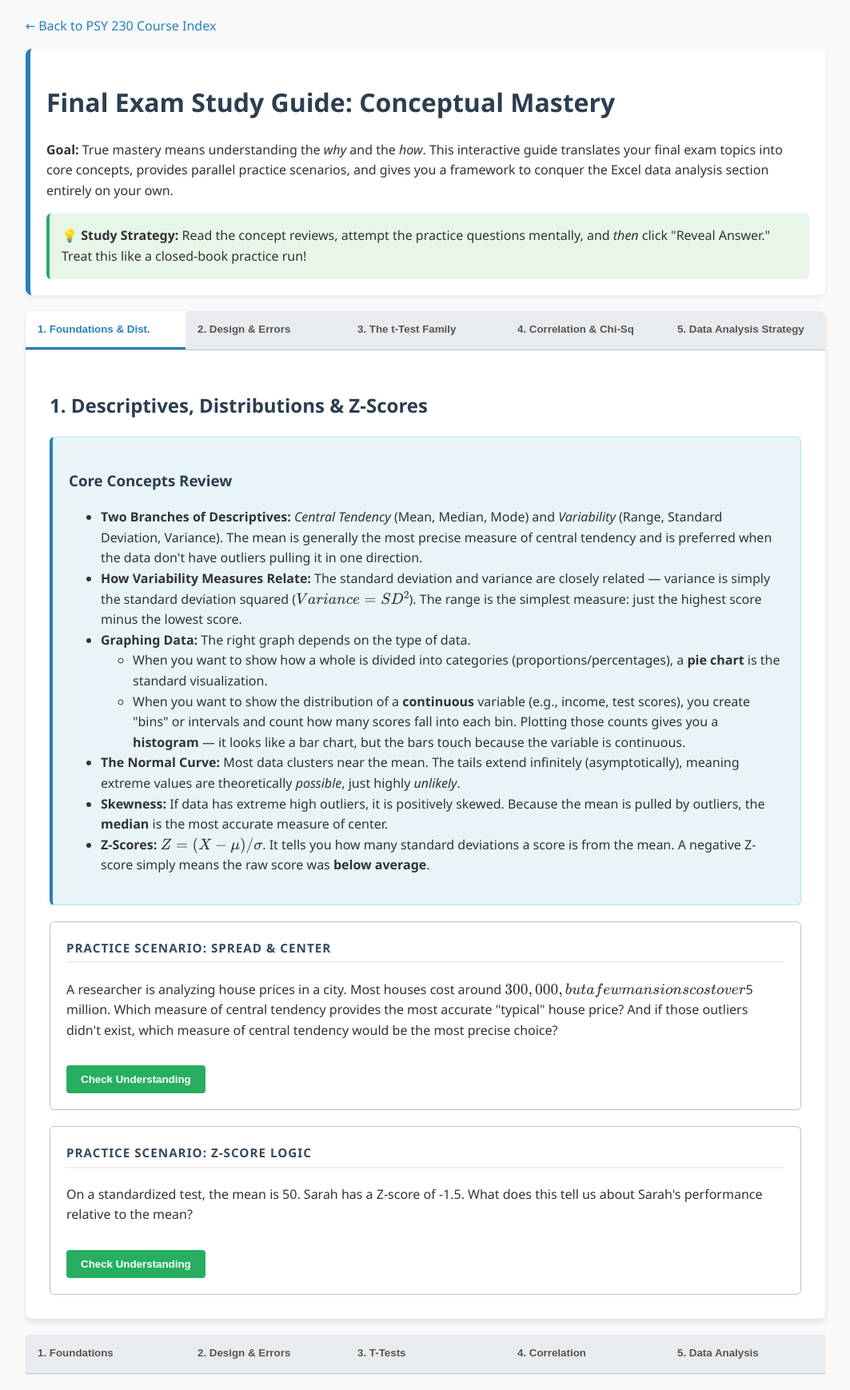
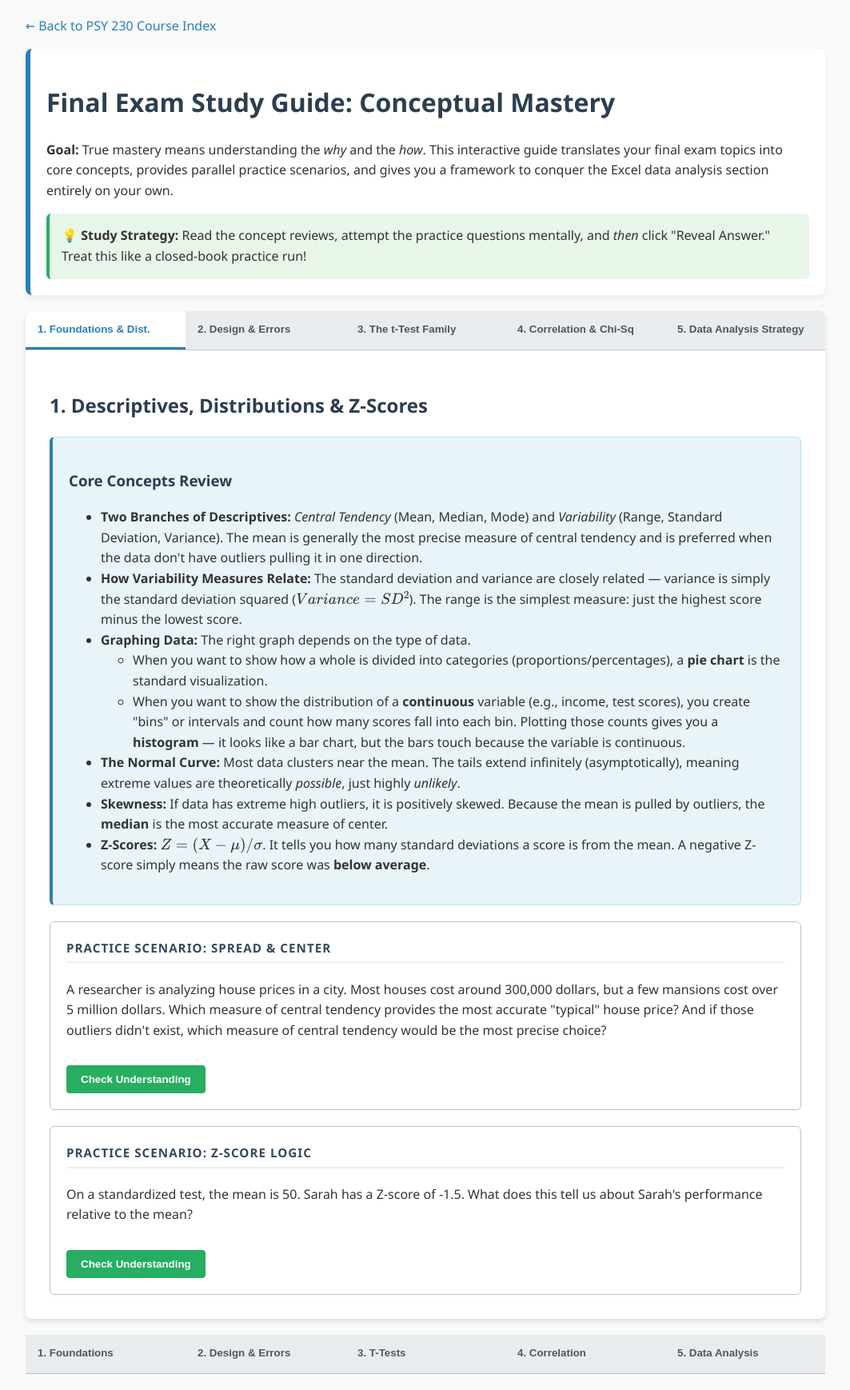
Before and after one commit to a-bonus/a-bonus.github.io, a Jekyll site: the page psy230/final-lecture.html, which Jekyll copies as it is, in a window 1280 px wide. Shown: the whole page at 80% size, without its empty margins (108-1171 px from the left). Built offline with Jekyll 4.4.1, drawn with Linux system fonts in a browser that asks for light colours.

Commit message:
Update practice scenario in final-lecture.html to replace HTML entities with plain text for dollar amounts, improving readability.

```diff
--- a/psy230/final-lecture.html
+++ b/psy230/final-lecture.html
@@ -212,7 +212,7 @@
 
                 <div class="practice-question">
                     <h4>Practice Scenario: Spread & Center</h4>
-                    <p>A researcher is analyzing house prices in a city. Most houses cost around &#36;300,000, but a few mansions cost over &#36;5 million. Which measure of central tendency provides the most accurate "typical" house price? And if those outliers didn't exist, which measure of central tendency would be the most precise choice?</p>
+                    <p>A researcher is analyzing house prices in a city. Most houses cost around 300,000 dollars, but a few mansions cost over 5 million dollars. Which measure of central tendency provides the most accurate "typical" house price? And if those outliers didn't exist, which measure of central tendency would be the most precise choice?</p>
                     <button class="reveal-btn" onclick="reveal('ans-f1')">Check Understanding</button>
                     <div id="ans-f1" class="answer-reveal">
                         <p><strong>With outliers:</strong> The Median. The data is positively skewed by the mansions, so the mean would be pulled upward and be misleading.</p>
```
